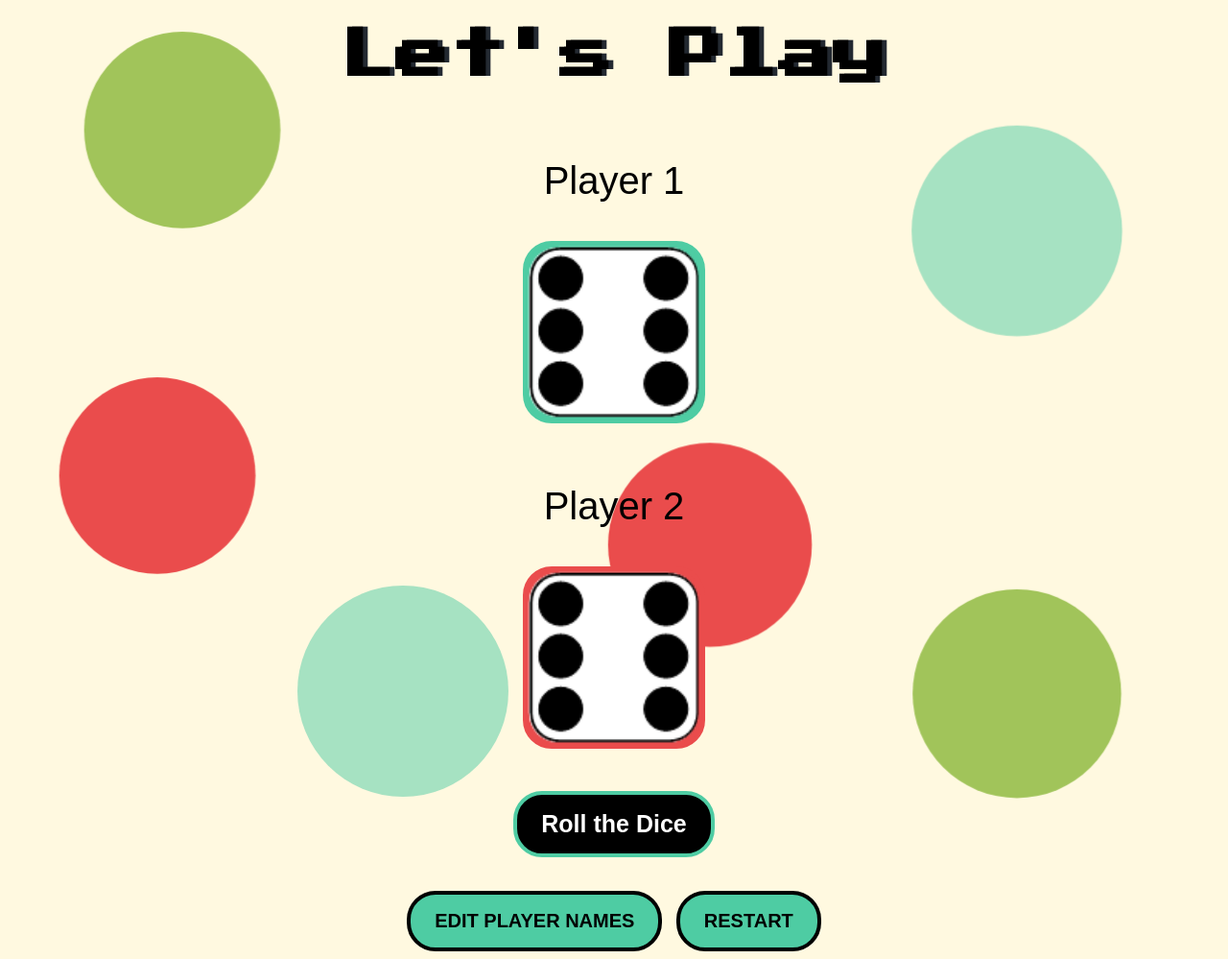
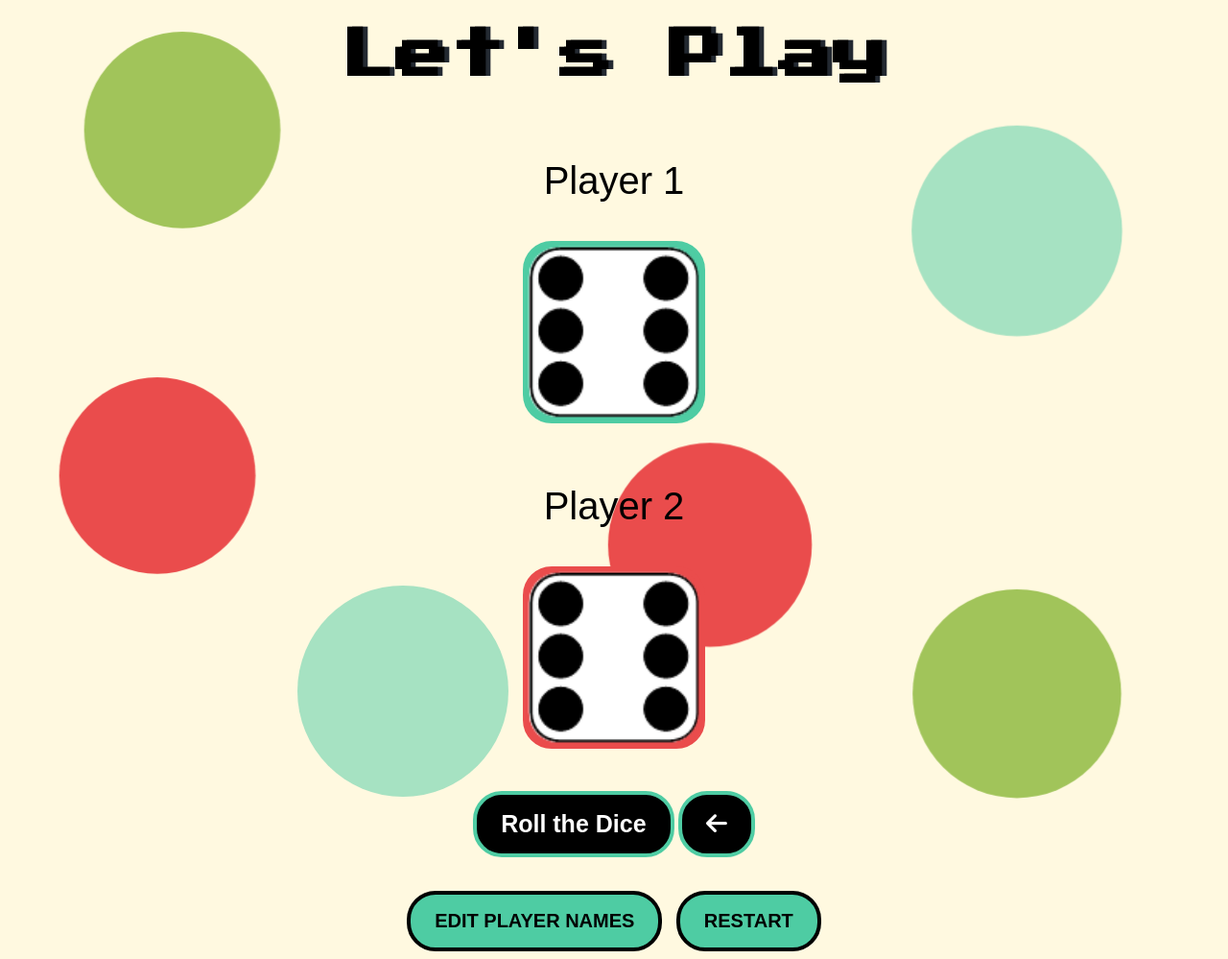
Before and after one commit to Siya-Tonjeni/Dice-game, a plain HTML site: page dicegame.html in a window 1280 px wide. Shown: the top 999 px of the page at 96% size. Drawn offline with Linux system fonts and the light colour scheme.

Commit message:
Back to rules button

```diff
--- a/dicegame.html
+++ b/dicegame.html
@@ -9,6 +9,9 @@
     <title>Dice-Game</title>
     <!-- Stylesheet -->
     <link rel="stylesheet" href="style.css">
+
+    <!-- Font awesome -->
+    <script src="https://kit.fontawesome.com/139e73fb13.js" crossorigin="anonymous"></script>
 
     <!-- Google fonts -->
     <link rel="preconnect" href="https://fonts.googleapis.com">
@@ -58,6 +61,11 @@
           <button type="button" class="butn" onclick="rollDice()">
             Roll the Dice
           </button>
+          <button type="button" class="butn back-to-rules">
+            <a href="index.html#header">
+              <i class="fa-solid fa-arrow-left"></i>
+            </a>
+          </button>
         </div>
         <div class="container bottom edit-btn">
           <!-- Button to edit player names -->
--- a/script.js
+++ b/script.js
@@ -1,4 +1,4 @@
-// Splash page to dissapear and appear main page
+// Splash page to disappear and appear main page
 const splash = document.querySelector('.splash');
 
 document.addEventListener('DOMContentLoaded', (e)=>{
@@ -68,7 +68,7 @@ function rollDice() {
 
     // Display the alert every 3rd round
   if (roundNumber % 3 === 0) {
-    alert("Leader Broad Results:" + "\n" + player1 + ": " + rollDice.player1Score +
+    alert("Leader Board Results:" + "\n" + player1 + ": " + rollDice.player1Score +
     "\n" + player2 + ": " + rollDice.player2Score);
   }
 
--- a/style.css
+++ b/style.css
@@ -328,7 +328,7 @@ p {
 .dice {
     text-align: center;
     display: inline-block;
-    margin: 10px 150px;
+    margin: 10px 130px;
 }
 
   /*
@@ -363,15 +363,20 @@ h1 {
 
   /* Styles for a button class */
 
-  .butn {
+ .butn {
     background: #000000;
     border-radius: 30px;
     border: #4ecca3 solid 4px;
     color: rgb(255, 255, 255);
     font-size: 25px;
-    padding: 16px 25px 16px 25px;
+    padding: 16px 25px;
     text-decoration: none;
     font-weight: bold;
+}
+
+.back-to-rules a {
+  text-decoration: none;
+  color: rgb(255, 255, 255);
 }
 
 .butn:hover {
```
